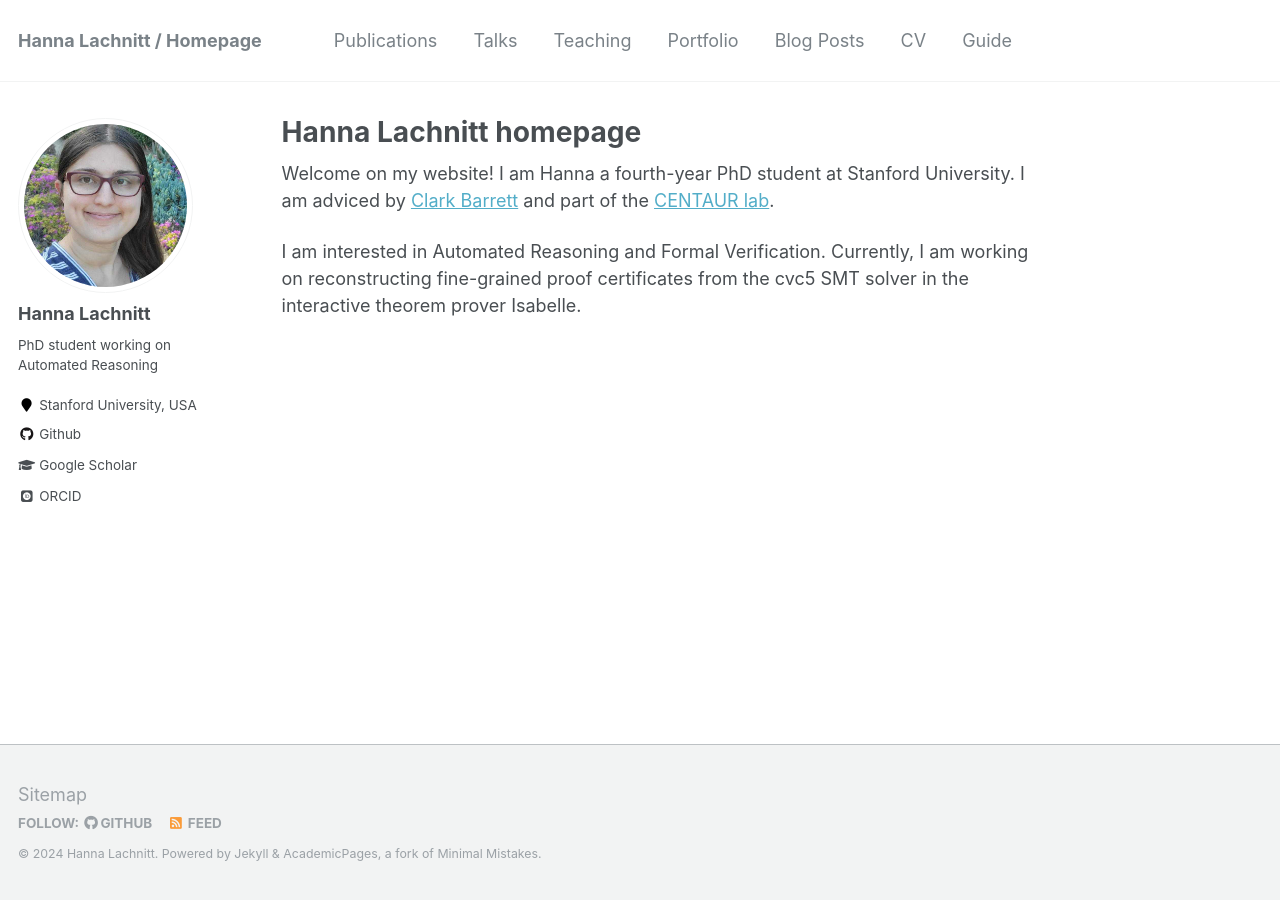
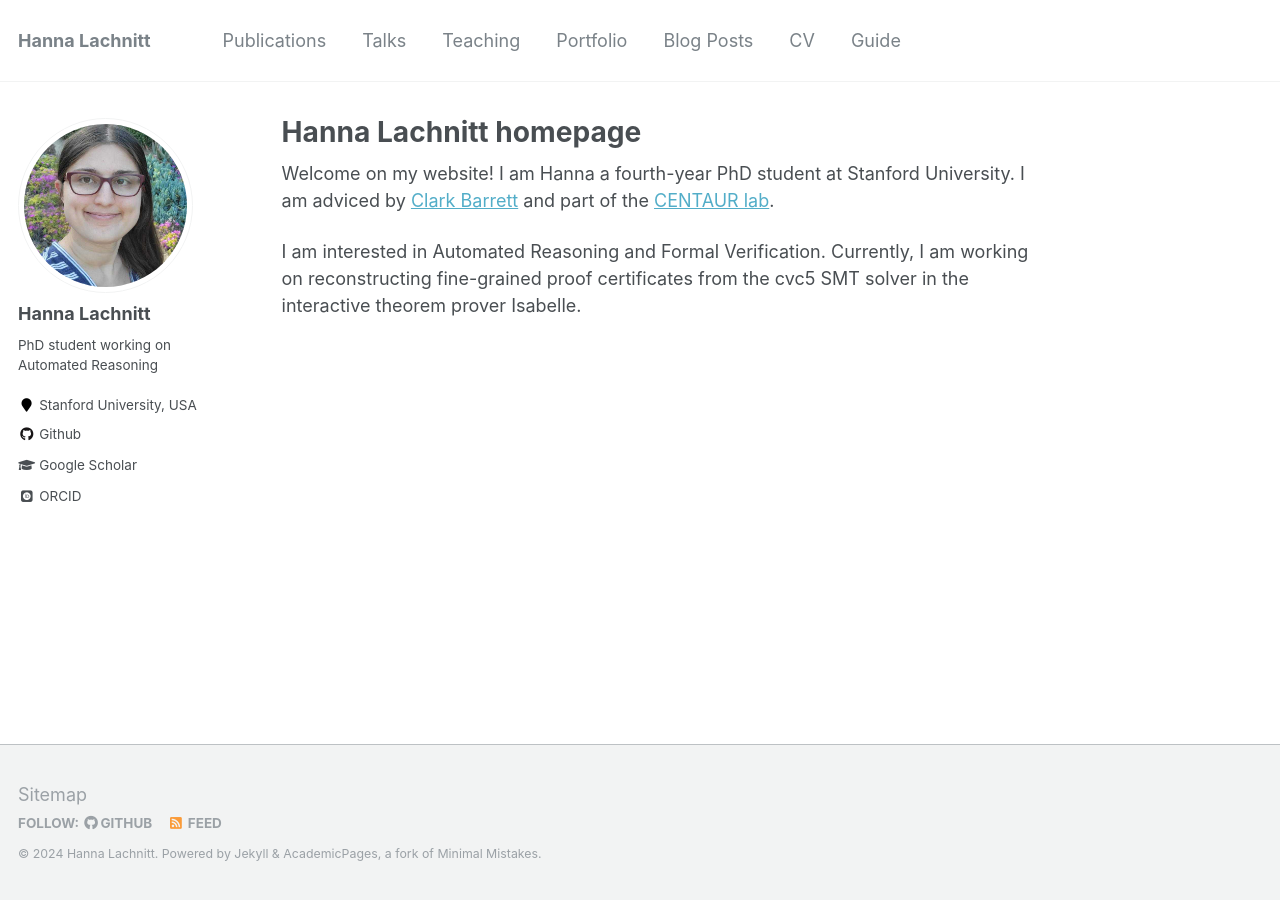
Before and after one commit to Lachnitt/lachnitt.github.io, a Jekyll site: the page built from _pages/about.md, in a window 1280 px wide. Built offline with Jekyll 4.4.1, drawn with Linux system fonts in a browser that asks for light colours; some web fonts are replaced.

Commit message:
Update _config.yml

```diff
--- a/_config.yml
+++ b/_config.yml
@@ -7,7 +7,7 @@
 
 # Site Settings
 locale                   : "en-US"
-title                    : "Hanna Lachnitt / Homepage"
+title                    : "Hanna Lachnitt"
 title_separator          : "-"
 name                     : &name "Hanna Lachnitt"
 description              : &description "Personal homepage"
```
